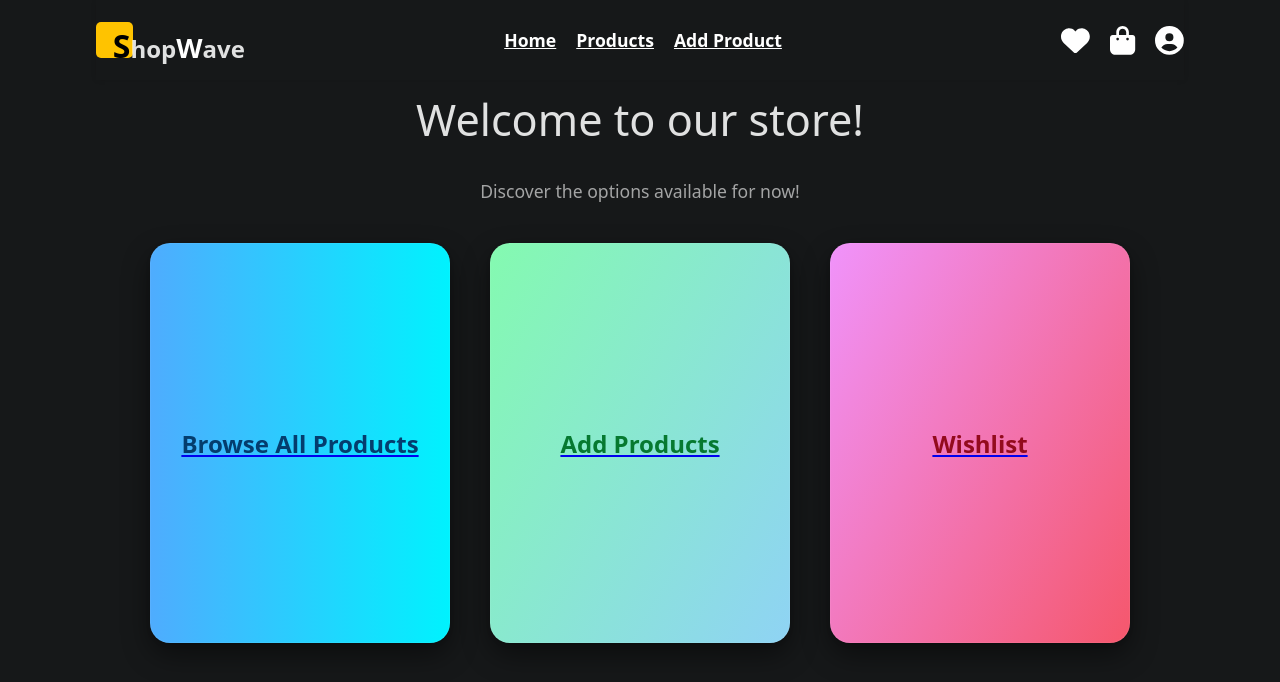
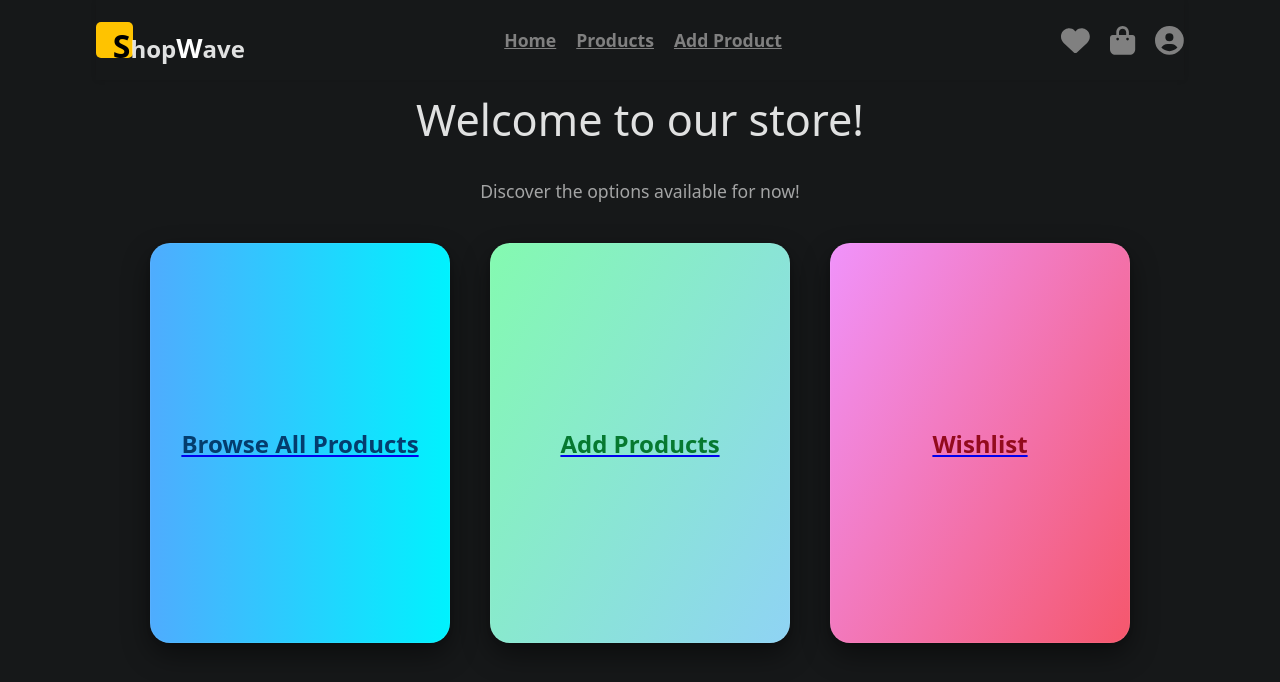
Before and after one commit to Singh233/Ecommerce-React-App, a React (Vite) app: page / in a window 1280 px wide. Shown: the top 682 px of the page. Built offline with nearby package versions, Linux system fonts and the light colour scheme.

Commit message:
Add active link effect in navbar using useNavigate hook

```diff
--- a/src/components/Navbar.jsx
+++ b/src/components/Navbar.jsx
@@ -1,5 +1,6 @@
-import React from 'react';
+import React, { useEffect } from 'react';
 import { Link } from 'react-router-dom';
+import { useNavigate } from 'react-router-dom'
 
 import styles from '../styles/Navbar.module.scss';
 
@@ -17,10 +18,21 @@ export default function Navbar() {
     // state to toggle smNavContainer
     const [toggle, setToggle] = React.useState(true);
 
+    // state for navigation selected
+    const [selected, setSelected] = React.useState(window.location.pathname);
+
     // function to toggle smNavContainer
     const toggleNav = () => {
         setToggle(!toggle);
     };
+    const navigate = useNavigate();
+
+
+    useEffect(() => {
+        setSelected(window.location.pathname);
+        console.log(window.location.pathname);
+
+    }, [navigate]);
 
     return (
         <>
@@ -34,19 +46,19 @@ export default function Navbar() {
                 </div>
 
                 <div className={styles.navLinks}>
-                    <Link to="/">Home</Link>
-                    <Link to="/products">Products</Link>
-                    <Link to="/add-product">Add Product</Link>
+                    <Link className={`${selected === '/home' ? styles.selected : ''}`} to="/">Home</Link>
+                    <Link className={`${selected === '/products' ? styles.selected : ''}`} to="/products">Products</Link>
+                    <Link className={`${selected === '/add-product' ? styles.selected : ''}`} to="/add-product">Add Product</Link>
                 </div>
 
                 <div className={styles.navIcons}>
-                    <Link to="/wishlist">
+                    <Link className={`${selected === '/wishlist' ? styles.selected : ''}`} to="/wishlist">
                         <FontAwesomeIcon icon={faHeart} />
                     </Link>
-                    <Link to="/cart">
+                    <Link className={`${selected === '/cart' ? styles.selected : ''}`} to="/cart">
                         <FontAwesomeIcon icon={faBagShopping} />
                     </Link>
-                    <Link to="/user">
+                    <Link className={`${selected === '/user' ? styles.selected : ''}`} to="/user">
                         <FontAwesomeIcon icon={faCircleUser} />
                     </Link>
                 </div>
--- a/src/styles/Navbar.module.scss
+++ b/src/styles/Navbar.module.scss
@@ -13,12 +13,15 @@
     .branding {
         display: flex;
         align-items: center;
+        cursor: pointer;
 
         .square {
             width: 2.3rem;
             height: 2.3rem;
             background-color: #ffc300;
             border-radius: 5px;
+            transition: all 0.3s ease-in-out;
+
         }
 
         p {
@@ -37,6 +40,11 @@
                 font-size: 1.7rem;
             }
         }
+
+        &:hover .square {
+            background-color: #ffdd59;
+
+        }
     }
 
     .navLinks {
@@ -47,8 +55,17 @@
         margin-right: 20px; // to center
 
         a {
+            color: gray;
+            transition: all 0.2s ease-in-out;
+            &:hover {
+                color: white;
+            }
+        }
+        .selected {
             color: white;
         }
+
+
     }
 
     .navIcons {
@@ -59,9 +76,19 @@
         font-size: 1.8rem;
 
         a {
+            color: gray;
+            transition: all 0.2s ease-in-out;
+
+            &:hover {
+                color: white;
+            }
+        }
+        .selected {
             color: white;
         }
     }
+
+
 
     .smMenu {
         display: none;
```
